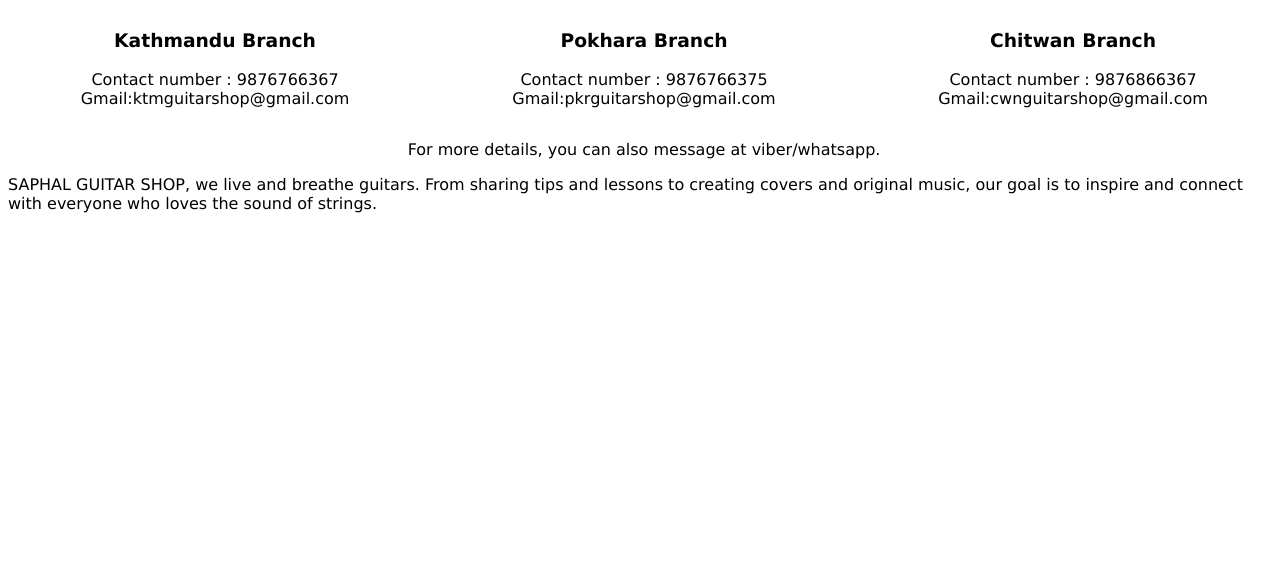
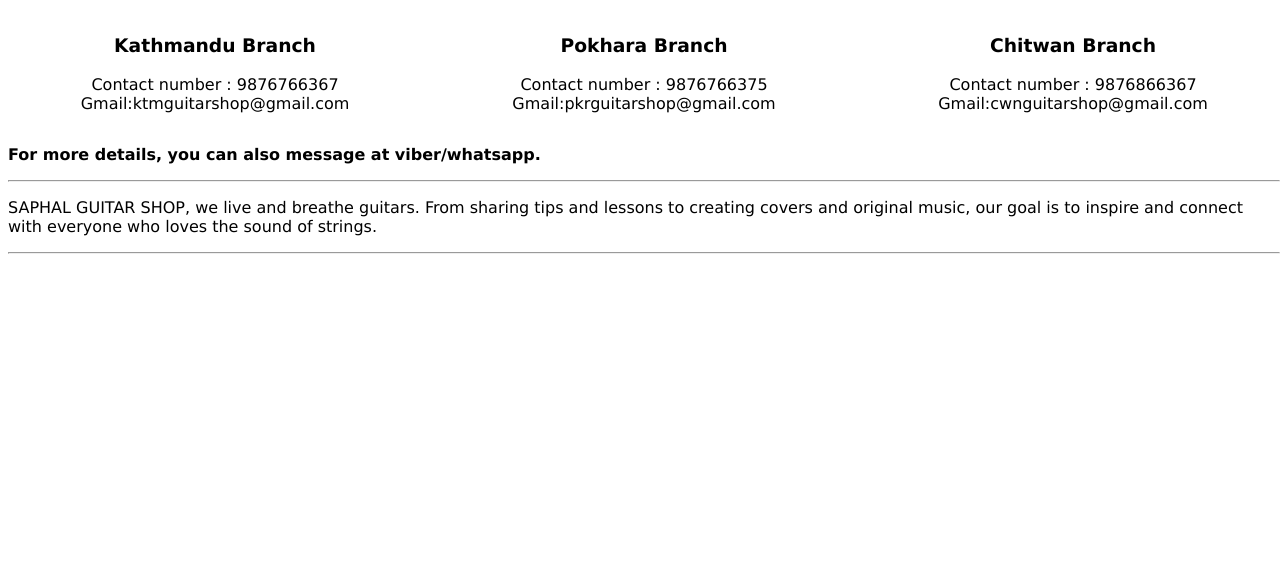
Before and after one commit to saphalthedeveloper-cyber/html, a plain HTML site: page contact.html in a window 1280 px wide. Shown: the part 239-800 px from the top of the page. Drawn offline with Linux system fonts and the light colour scheme.

Commit message:
Update contact.html

```diff
--- a/contact.html
+++ b/contact.html
@@ -15,13 +15,14 @@
         </div>
     </header>
     <nav id="content">
-        <img src="image/guitarlogo.png" class="logo" alt="logo" width="100px" height="100px">
+
         <ol>
             <li><a href="index.html">Home</a></li>
             <li><a href="shop.html">Shop</a></li>
             <li><a href="contact.html">Contact</a></li>
             <li><a href="guide.html">Guide</a></li>
         </ol>
+              <img src="image/guitarlogo.png" class="logo" alt="logo" width="100px" height="100px">
     </nav>
     <section id="contact">
         <h2>CONTACT</h2>
@@ -47,16 +48,16 @@
                     Gmail:cwnguitarshop@gmail.com
                 </p>
             </div>
+        </div>
+    </section>
+    <div class="message">
+             <p><strong>
+         For more details, you can also message at viber/whatsapp.
+             </strong>
 
-
-
-        </div>
-
-
-        <p>
-            For more details, you can also message at viber/whatsapp.
         </p>
-    </section>
+    </div>
+    <hr>
     <footer>
         <div>
             <p>
@@ -66,6 +67,6 @@
             </p>
         </div>
     </footer>
+    <hr>
 </body>
-
 </html>
```
